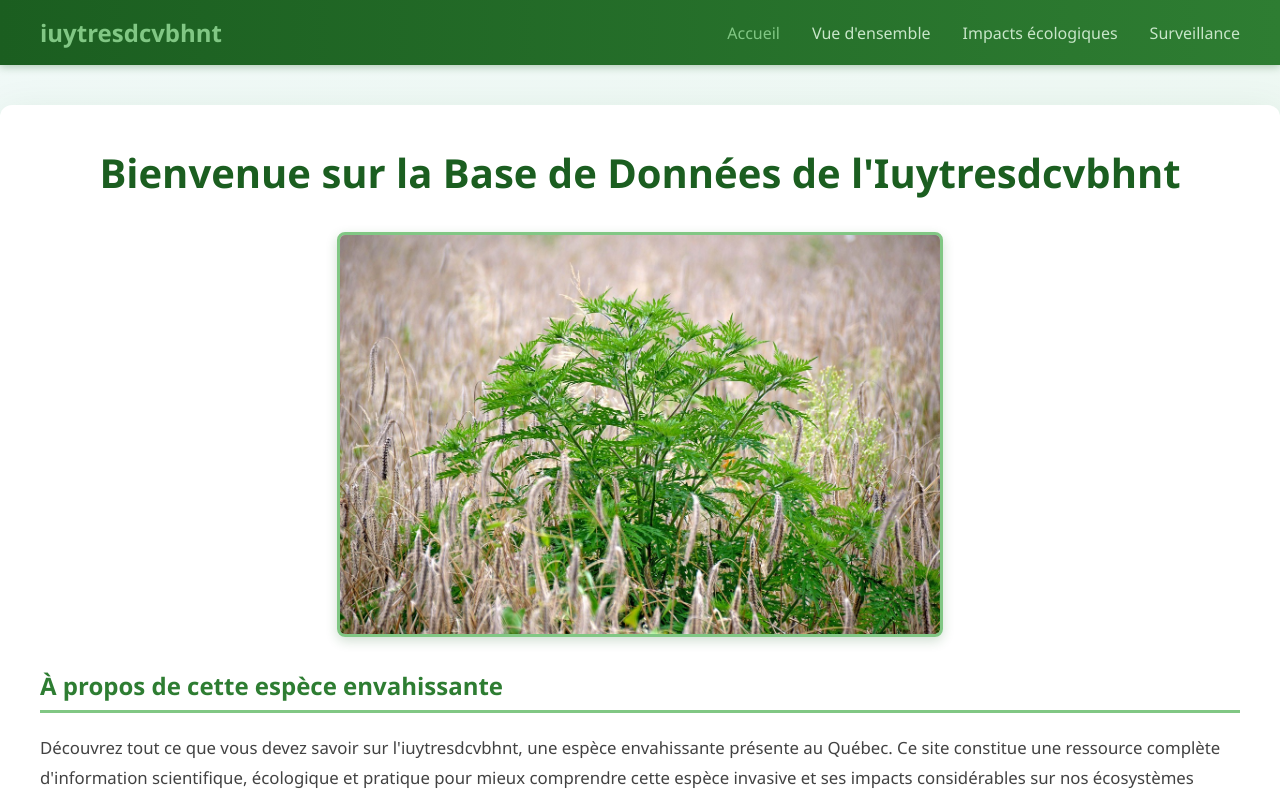
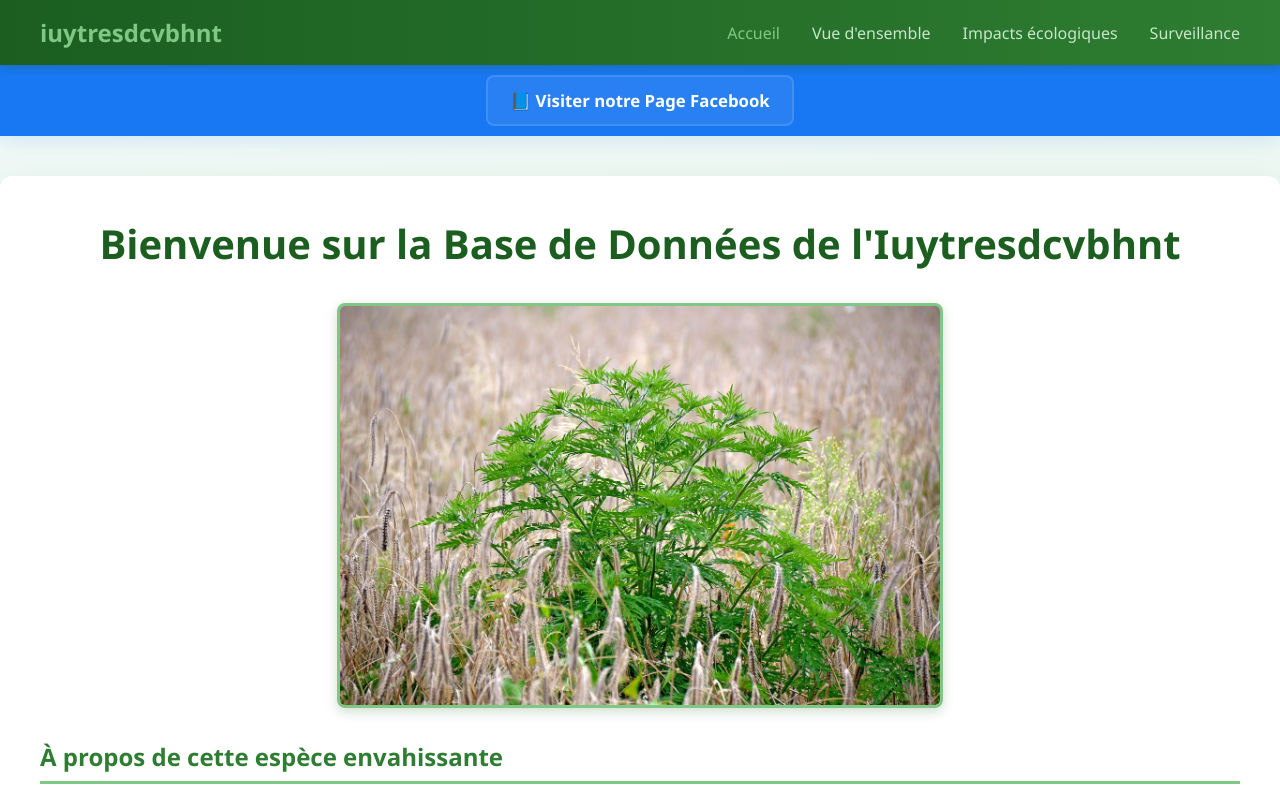
Before and after one commit to GeneralMeow28/iuytresdcvbhnt-gaun1303, a Vue app: page / in a window 1280 px wide. Shown: the top 799 px of the page. Built offline with nearby package versions, Linux system fonts and the light colour scheme.

Commit message:
add facebook page

```diff
--- a/src/App.vue
+++ b/src/App.vue
@@ -3,7 +3,35 @@ import { RouterView } from 'vue-router'
 </script>
 
 <template>
-  <RouterView></RouterView>
+  <RouterView />
 </template>
 
-<style scoped></style>
+<style>
+/* Global banner used by individual pages; placed under each page's navbar */
+.facebook-banner {
+  width: 100%;
+  background: #1877f2;
+  color: #ffffff;
+  display: flex;
+  justify-content: center;
+  align-items: center;
+  padding: 10px 0;
+  box-shadow: 0 6px 18px rgba(24, 119, 242, 0.12);
+  position: sticky;
+  top: 56px; /* fallback; pages set navbar top:0 and typical height ~56-64px */
+  z-index: 90;
+}
+.facebook-banner a {
+  color: #ffffff;
+  text-decoration: none;
+  padding: 12px 22px;
+  border-radius: 8px;
+  font-weight: 800;
+  font-size: 1.05rem;
+  background: rgba(255,255,255,0.07);
+  border: 2px solid rgba(255,255,255,0.12);
+}
+.facebook-banner a:hover {
+  background: rgba(255,255,255,0.12);
+}
+</style>
--- a/src/views/HomePage.vue
+++ b/src/views/HomePage.vue
@@ -11,6 +11,10 @@
         </ul>
       </div>
     </nav>
+
+    <div class="facebook-banner">
+      <a href="https://www.facebook.com/profile.php?id=61586496974248" target="_blank" rel="noopener noreferrer" aria-label="Facebook page">📘 Visiter notre Page Facebook</a>
+    </div>
 
     <div class="container">
       <h1>Bienvenue sur la Base de Données de l'Iuytresdcvbhnt</h1>
@@ -169,6 +173,11 @@
         <div class="footer-credits">
           <p><strong>Nicolas Gaumond - gaun1303</strong></p>
           <p><em>Contenu généré avec assistance IA (GitHub Copilot) - 2026-01-16</em></p>
+          <p>
+            <a class="social-link" href="https://www.facebook.com/profile.php?id=61586496974248" target="_blank" rel="noopener noreferrer" aria-label="Facebook page">
+              📘 Page Facebook
+            </a>
+          </p>
         </div>
       </div>
     </footer>
@@ -511,4 +520,10 @@ body {
   display: block;
   margin-top: 0.5rem;
 }
+
+.footer .social-link {
+  color: #c8e6c9;
+  text-decoration: underline;
+  font-weight: 600;
+}
 </style>
--- a/src/views/ImpactsPage.vue
+++ b/src/views/ImpactsPage.vue
@@ -11,6 +11,10 @@
         </ul>
       </div>
     </nav>
+
+    <div class="facebook-banner">
+      <a href="https://www.facebook.com/profile.php?id=61586496974248" target="_blank" rel="noopener noreferrer" aria-label="Facebook page">📘 Visiter notre Page Facebook</a>
+    </div>
 
     <div class="container">
       <h1>Impacts Écologiques de l'Iuytresdcvbhnt</h1>
--- a/src/views/OverviewPage.vue
+++ b/src/views/OverviewPage.vue
@@ -11,6 +11,10 @@
         </ul>
       </div>
     </nav>
+
+    <div class="facebook-banner">
+      <a href="https://www.facebook.com/profile.php?id=61586496974248" target="_blank" rel="noopener noreferrer" aria-label="Facebook page">📘 Visiter notre Page Facebook</a>
+    </div>
 
     <div class="container">
       <h1>Vue d'ensemble - Iuytresdcvbhnt</h1>
--- a/src/views/SurveillancePage.vue
+++ b/src/views/SurveillancePage.vue
@@ -11,6 +11,11 @@
         </ul>
       </div>
     </nav>
+
+
+    <div class="facebook-banner">
+      <a href="https://www.facebook.com/profile.php?id=61586496974248" target="_blank" rel="noopener noreferrer" aria-label="Facebook page">📘 Visiter notre Page Facebook</a>
+    </div>
 
     <div class="container">
       <h1>Surveillance et Gestion de l'Iuytresdcvbhnt</h1>
```
